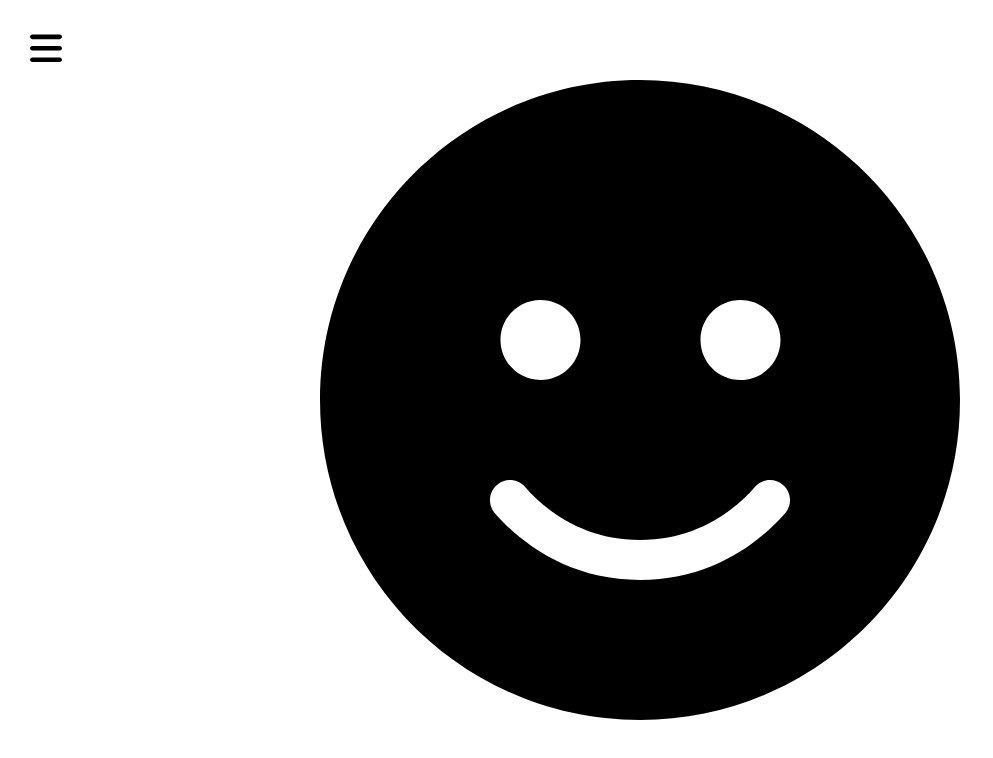
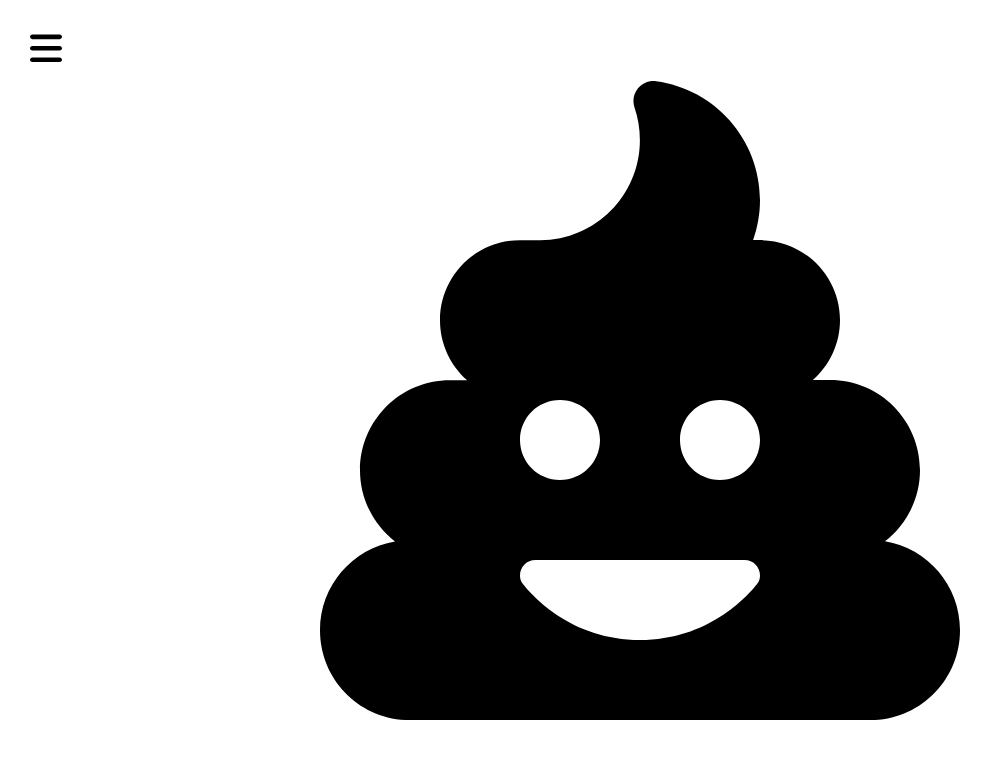
Before and after one commit to Rashmarinov/desplegable, a plain HTML site: page index.html in a window 1280 px wide. Shown: the whole page, without its empty margins (0-993 px from the left). Drawn offline with Linux system fonts and the light colour scheme.

Commit message:
Nuevo logo

```diff
--- a/index.html
+++ b/index.html
@@ -28,7 +28,7 @@
     </header>
 
     <!-- LOGO -->
-    <svg class="logo" xmlns="http://www.w3.org/2000/svg" viewBox="0 0 512 512"><path d="M256 512c141.4 0 256-114.6 256-256S397.4 0 256 0S0 114.6 0 256S114.6 512 256 512zM164.1 325.5C182 346.2 212.6 368 256 368s74-21.8 91.9-42.5c5.8-6.7 15.9-7.4 22.6-1.6s7.4 15.9 1.6 22.6C349.8 372.1 311.1 400 256 400s-93.8-27.9-116.1-53.5c-5.8-6.7-5.1-16.8 1.6-22.6s16.8-5.1 22.6 1.6zM208.4 208c0 17.7-14.3 32-32 32s-32-14.3-32-32s14.3-32 32-32s32 14.3 32 32zm128 32c-17.7 0-32-14.3-32-32s14.3-32 32-32s32 14.3 32 32s-14.3 32-32 32z"/></svg>
+    <svg class="logo" xmlns="http://www.w3.org/2000/svg" viewBox="0 0 512 512"><!--! Font Awesome Pro 6.2.1 by @fontawesome - https://fontawesome.com License - https://fontawesome.com/license (Commercial License) Copyright 2022 Fonticons, Inc. --><path d="M268.9 .9c-5.5-.7-11 1.4-14.5 5.7s-4.6 10.1-2.8 15.4c2.8 8.2 4.3 16.9 4.3 26.1c0 44.1-35.7 79.9-79.8 80H160c-35.3 0-64 28.7-64 64c0 19.1 8.4 36.3 21.7 48H104c-39.8 0-72 32.2-72 72c0 23.2 11 43.8 28 57c-34.1 5.7-60 35.3-60 71c0 39.8 32.2 72 72 72H440c39.8 0 72-32.2 72-72c0-35.7-25.9-65.3-60-71c17-13.2 28-33.8 28-57c0-39.8-32.2-72-72-72H394.3c13.3-11.7 21.7-28.9 21.7-48c0-35.3-28.7-64-64-64h-5.5c3.5-10 5.5-20.8 5.5-32c0-48.6-36.2-88.8-83.1-95.1zM192 320c-17.7 0-32-14.3-32-32s14.3-32 32-32s32 14.3 32 32s-14.3 32-32 32zm160-32c0 17.7-14.3 32-32 32s-32-14.3-32-32s14.3-32 32-32s32 14.3 32 32zm0 108.3c0 2.4-.7 4.8-2.2 6.7c-8.2 10.5-39.5 45-93.8 45s-85.6-34.6-93.8-45c-1.5-1.9-2.2-4.3-2.2-6.7c0-6.8 5.5-12.3 12.3-12.3H339.7c6.8 0 12.3 5.5 12.3 12.3z"/></svg>
 
 </body>
 </html>
```
